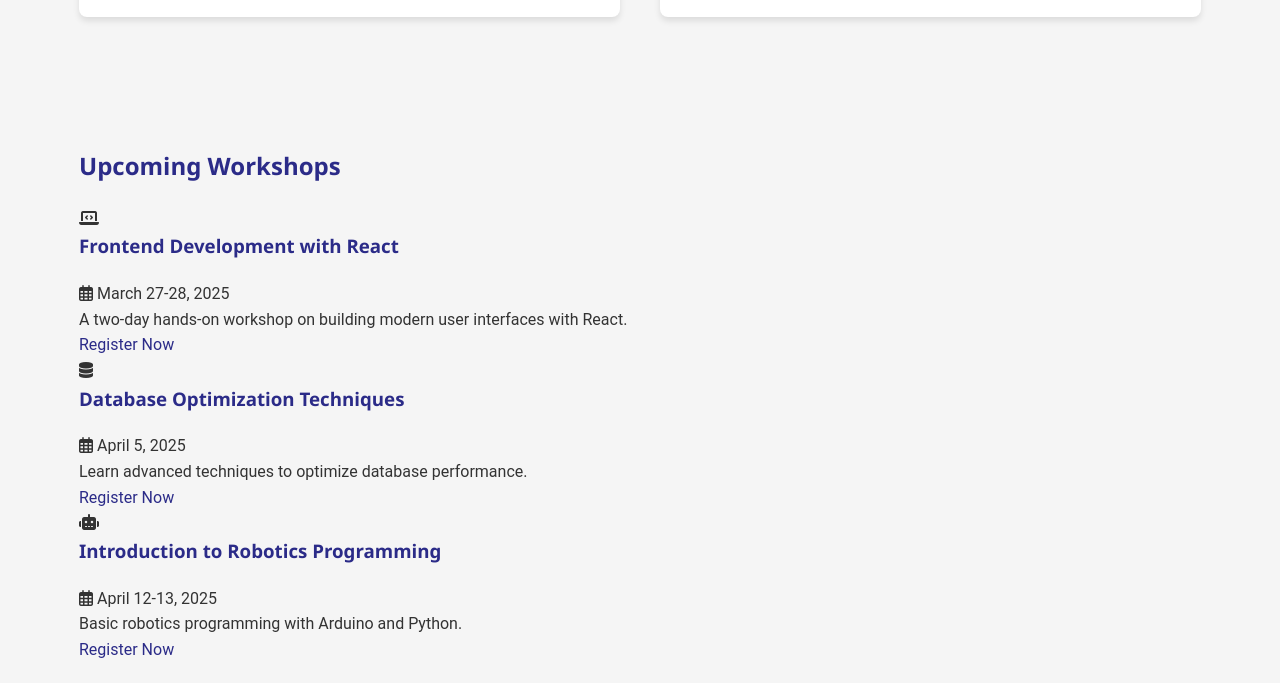
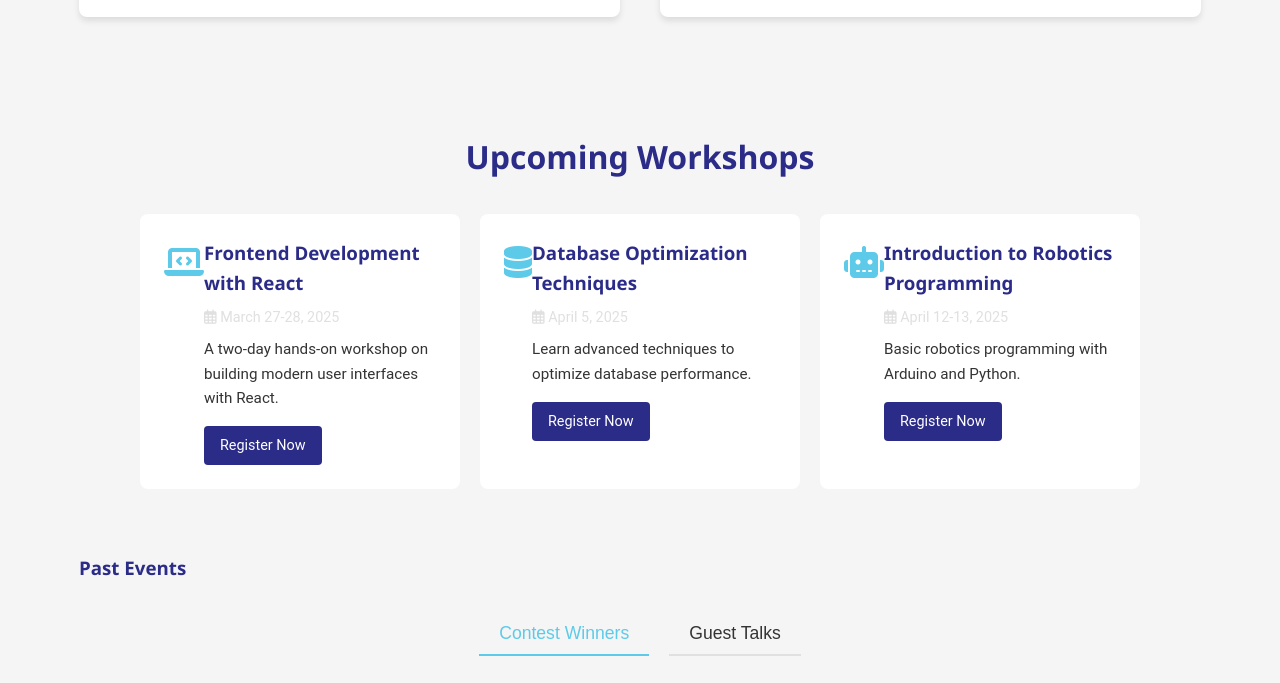
Before and after one commit to rabia-01-01/BITS_Club, a plain HTML site: page index.html in a window 1280 px wide. Shown: the part 5790-6473 px from the top of the page. Drawn offline with Linux system fonts and the light colour scheme; grey boxes are pictures that could not be loaded.

Commit message:
Update styles.css

```diff
--- a/styles.css
+++ b/styles.css
@@ -1252,3 +1252,79 @@
     display: none;
     position: fixed;
   }
+  /* Workshops Section */
+  .workshops-section {
+      background-color: var(--light-gray);
+      padding: 4rem 1rem;
+  }
+
+  .workshops-section h2 {
+      text-align: center;
+      color: var(--secondary-blue);
+      margin-bottom: 2rem;
+      font-size: 2rem;
+  }
+
+  .workshops-container {
+      display: grid;
+      grid-template-columns: repeat(auto-fill, minmax(300px, 1fr));
+      gap: 20px;
+      max-width: 1000px;
+      margin: 0 auto;
+  }
+
+  .workshop-card {
+      background-color: var(--white);
+      border-radius: 8px;
+      overflow: hidden;
+      box-shadow: var(--shadow);
+      display: flex;
+      padding: 1.5rem;
+      transition: var(--transition);
+  }
+
+  .workshop-card:hover {
+      transform: translateY(-5px);
+      box-shadow: 0 8px 16px rgba(0, 0, 0, 0.2);
+  }
+
+  .workshop-icon {
+      font-size: 2rem;
+      color: var(--primary-blue);
+      margin-right: 1rem;
+  }
+
+  .workshop-details h3 {
+      color: var(--secondary-blue);
+      margin-bottom: 0.5rem;
+  }
+
+  .workshop-duration {
+      font-size: 0.9rem;
+      color: var(--medium-gray);
+      margin-bottom: 0.5rem;
+  }
+
+  .workshop-description {
+      font-size: 0.95rem;
+      margin-bottom: 1rem;
+  }
+
+  .workshop-register {
+      display: inline-block;
+      background-color: var(--secondary-blue);
+      color: var(--white);
+      padding: 0.5rem 1rem;
+      border-radius: 4px;
+      font-size: 0.9rem;
+      transition: var(--transition);
+  }
+
+  .workshop-register:hover {
+      background-color: var(--primary-blue);
+  }
+  .workshop-icon {
+      margin-bottom: 1rem;
+      margin-right: 0;
+      text-align: center;
+  }
```
